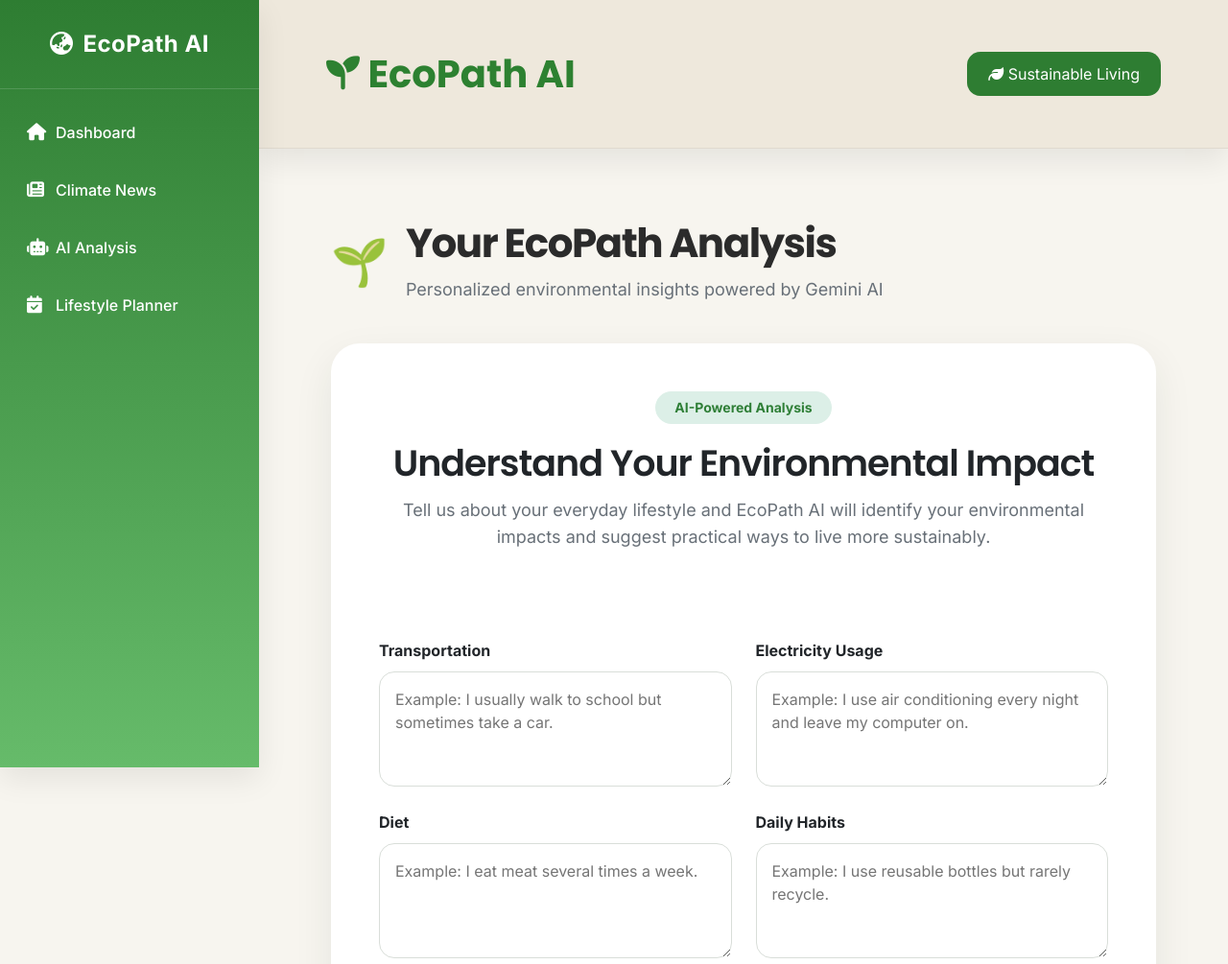
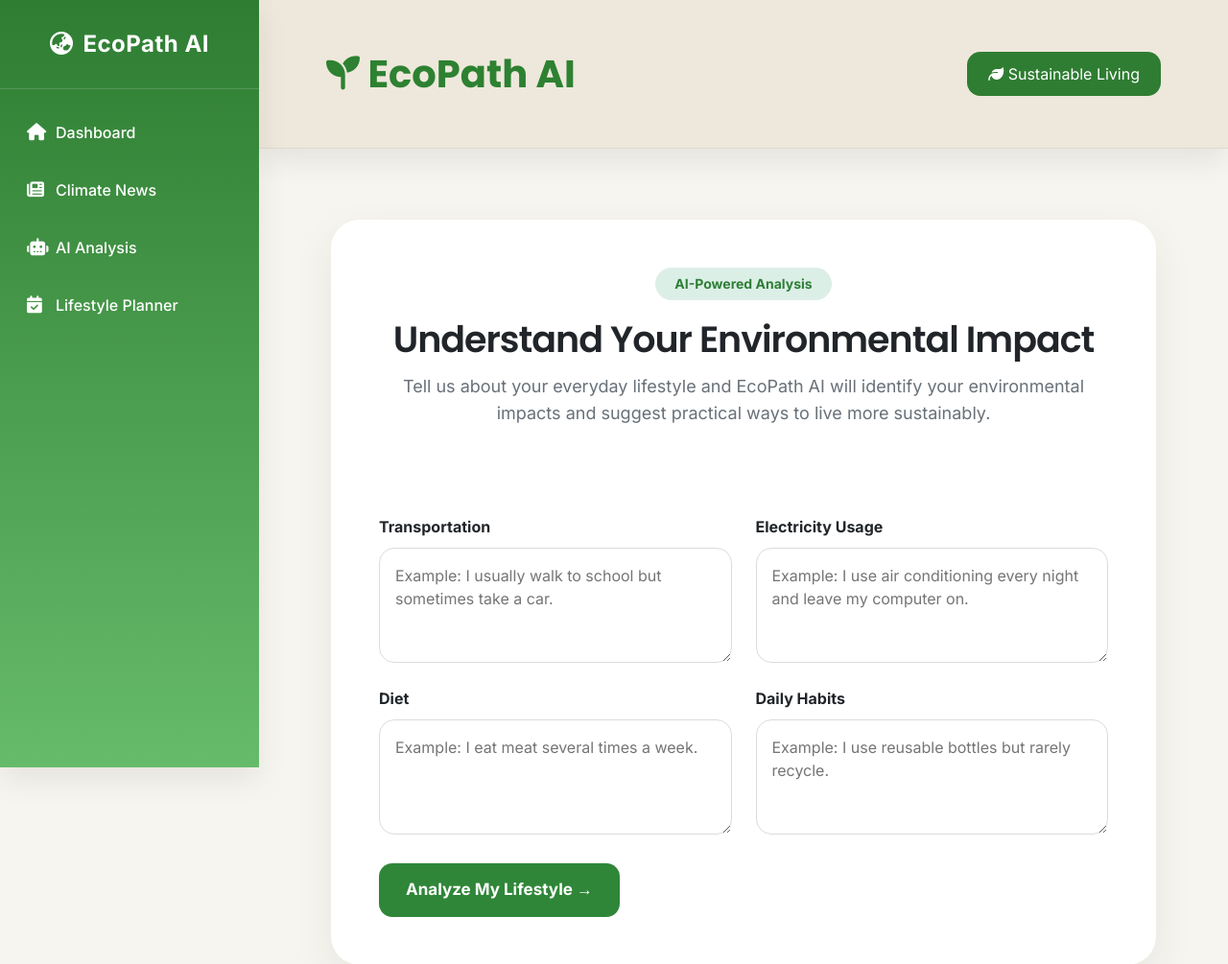
Before and after one commit to filbert213/Website-Perubahan-Iklim, a Flask app: page /analysis in a window 1280 px wide. Shown: the top 1005 px of the page at 96% size. Run offline with Flask 3, Linux system fonts and the light colour scheme.

Commit message:
Remove page header from analysis.html
Removed the page header section from the analysis template.

```diff
--- a/templates/analysis.html
+++ b/templates/analysis.html
@@ -307,21 +307,6 @@
 
 <div class="page">
 
-    <!-- =========================================
-         PAGE HEADER
-    ========================================== -->
-
-    <div class="page-header">
-
-        <div class="leaf">🌱</div>
-
-        <div>
-            <h1>Your EcoPath Analysis</h1>
-            <p>Personalized environmental insights powered by Gemini AI</p>
-        </div>
-
-    </div>
-
 
     <!-- =========================================
          IF THERE IS NO RESULT → SHOW FORM
```
